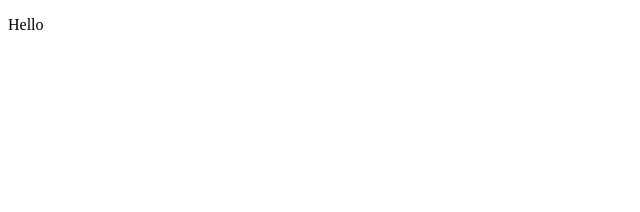
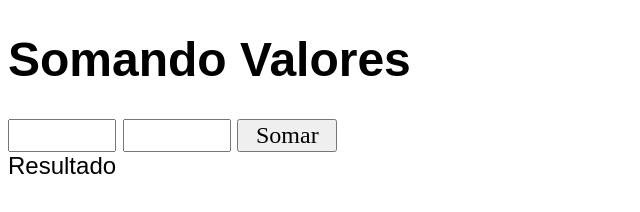
Before and after one commit to GuiPrazeres/EstudoDeJavaScript, a plain HTML site: page index.html in a window 1280 px wide. Shown: the whole page, without its empty margins (0-640 px from the left). Drawn offline with Linux system fonts and the light colour scheme.

Commit message:
Formulario de Soma

```diff
--- a/code.js
+++ b/code.js
@@ -0,0 +1 @@
+/*
--- a/index.html
+++ b/index.html
@@ -3,9 +3,46 @@
 <head>
 	<meta charset="UTF-8">
 	<meta name="viewport" content="width=device-width, initial-scale=1.0">
-	<title>Document</title>
+	<title>Somando Numeros</title>
+	<style type="text/css">
+		body{
+			font: normal 18pt Arial;
+		}
+		input{
+			font: normal 18pt Arianl;
+			width: 100px;
+		}
+		div#res{
+			margin-top: 20px;
+		}
+	</style>
 </head>
 <body>
-	<p>Hello</p>
+<!--
+Explicação
+
+name do formulario input é utilizado para identificar o valor daquela variável no backend
+id do formulario input foi utilizado como parametro para captação de valores digitados pelo usuario
+Tive que criar novas variaveis para receber essa string do input em forma de numero
+Outra variavel para obter o resultado da operação, e chamar pelo DOM a função de escrever na tela innerHTML.
+
+-->
+	<h1>Somando Valores</h1>
+	<input type="number" name="ntext1" id="text1">
+	<input type="number" name="ntext2" id="text2">
+	<input type="button" value="Somar" onclick="somar()">
+	<div id="stringButton">Resultado</div>
+
+	<script>
+		function somar(){
+			var input1 = window.document.getElementById('text1')
+			var input2 = window.document.querySelector('input#text2') // Utilizando querySelector
+			var stringButton = window.document.getElementById('stringButton')
+			var n1 = new Number(input1.value)
+			var n2 = new Number(input2.value)
+			var resultadoSoma = n1+n2
+			stringButton.innerHTML = `A soma entre ${n1} e ${n2} é igual a <strong>${resultadoSoma}</strong>`
+		}
+	</script>
 </body>
 </html>
```
Also changed, not shown: 1 other file.
